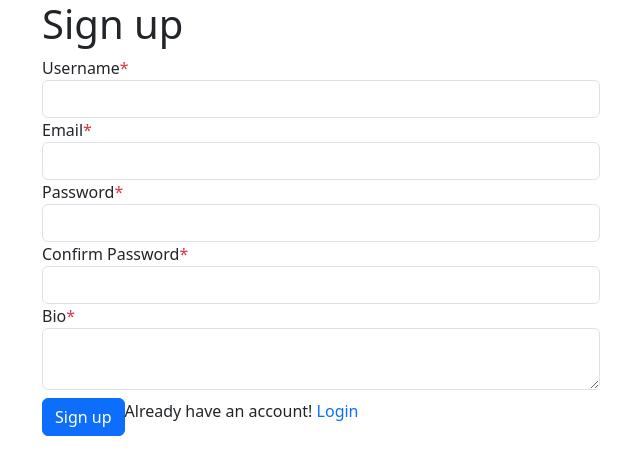
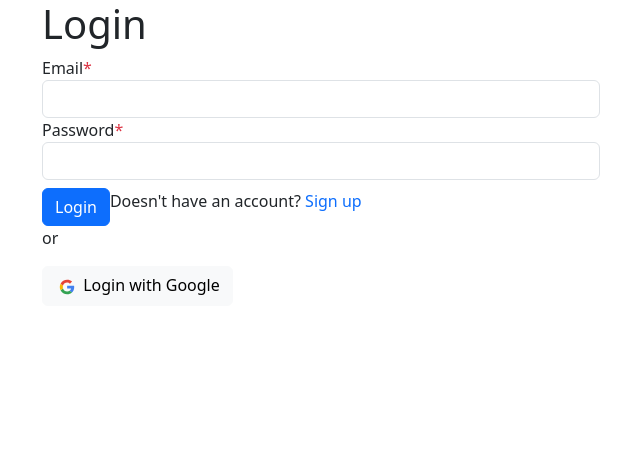
Before and after one commit to taranjeetdev/react-firebase, a React (Create React App) app: page / in a window 1280 px wide. Shown: the top 474 px of the page, without its empty margins (40-680 px from the left). Built offline with nearby package versions, Linux system fonts and the light colour scheme.

Commit message:
chat_project_tollkit_changes

```diff
--- a/package.json
+++ b/package.json
@@ -3,6 +3,7 @@
   "version": "0.1.0",
   "private": true,
   "dependencies": {
+    "@reduxjs/toolkit": "^2.2.7",
     "@testing-library/jest-dom": "^5.17.0",
     "@testing-library/react": "^13.4.0",
     "@testing-library/user-event": "^13.5.0",
@@ -13,6 +14,7 @@
     "react-dom": "^18.3.1",
     "react-icons": "^5.2.1",
     "react-pro-sidebar": "^1.1.0",
+    "react-redux": "^9.1.2",
     "react-router-dom": "^6.23.1",
     "react-scripts": "5.0.1",
     "react-toastify": "^10.0.5",
--- a/src/App.js
+++ b/src/App.js
@@ -24,8 +24,8 @@ function App() {
     { path: "*", element: <Navigate to="/" replace /> },
   ]);
   const BeforeLoginRoutes = () => useRoutes([
-    { path: "/login", element: <Login /> },
-    { path: "/", element: <Signup /> },
+    { path: "/", element: <Login /> },
+    { path: "/signup", element: <Signup /> },
     { path: "*", element: <Navigate to="/" replace /> }
   ]);
   return <BrowserRouter>
--- a/src/Database/firebase.js
+++ b/src/Database/firebase.js
@@ -1,7 +1,7 @@
 // Import the functions you need from the SDKs you need
 import { initializeApp } from "firebase/app";
 import { getAnalytics } from "firebase/analytics";
-import { getAuth } from "firebase/auth";
+import { GoogleAuthProvider, getAuth } from "firebase/auth";
 import { getFirestore } from "firebase/firestore";
 import { getStorage } from "firebase/storage";
 // TODO: Add SDKs for Firebase products that you want to use
@@ -25,3 +25,4 @@ const analytics = getAnalytics(app);
 export const auth = getAuth(app);
 export const db = getFirestore(app);
 export const storage = getStorage(app);
+export const provider = new GoogleAuthProvider();
--- a/src/Database/firebasefunctions.js
+++ b/src/Database/firebasefunctions.js
@@ -3,6 +3,15 @@ import { db, auth } from "./firebase";
 import { doc, getDoc } from 'firebase/firestore';
 import { toast } from "react-toastify";
 
+export const catch_error_handler = (error) => {
+    if(error.message == "Firebase: Error (auth/network-request-failed)."){
+        toast.error("Network Error");
+    }else if(error.message == "Firebase: Error (auth/invalid-credential)."){
+        toast.error("Invalid Credentials");
+    }else{
+        toast.error(error.message);
+    }
+};
 
 export const user_signup = async (userdata) => {
     let usercredentials = await createUserWithEmailAndPassword(auth, userdata.email, userdata.password);
@@ -27,7 +36,7 @@ export const user_login = async (formdata) => {
             toast.success("Login Sucessfully");
         }
     } catch (error) {
-        toast.error(error.message);
+        catch_error_handler(error);
     }
 };
 
--- a/src/auth/Login.js
+++ b/src/auth/Login.js
@@ -1,7 +1,11 @@
-import React, { useState } from 'react'
+import React, { useEffect, useState } from 'react'
 import { Link } from 'react-router-dom'
 import GoogleIcon from '../Images/7123025_logo_google_g_icon.svg'
 import { user_login } from '../Database/firebasefunctions';
+import { toast } from 'react-toastify';
+import { signInWithPopup, signInWithRedirect } from 'firebase/auth';
+import { auth, db, provider } from '../Database/firebase';
+import { doc, getDoc, setDoc } from 'firebase/firestore';
 
 const Login = () => {
     const [formdata, setFormdata] = useState({
@@ -13,6 +17,20 @@ const Login = () => {
         password: ''
     });
     let emailregex = /^[a-zA-Z0-9.!#$%&'*+/=?^_`{|}~-]+@[a-zA-Z0-9-]+(?:\.[a-zA-Z0-9-]+)*$/;
+
+    const [width,setWidth] =  useState(window.innerWidth);
+    const handleSize = () => {
+        setWidth(window.innerWidth);
+    };
+
+    useEffect(() => {
+        window.addEventListener("resize",handleSize);
+        return () => {
+            window.addEventListener("resize",handleSize);
+        }
+    },[]);
+
+    const isMobile = width <= 917;
 
     const handleChange = (e) => {
         const { name, value } = e.target;
@@ -44,6 +62,34 @@ const Login = () => {
         }
     };
 
+    const handleGoogleLogin = async () => {
+        try {
+            const result = isMobile ? await signInWithRedirect(auth,provider) : await signInWithPopup(auth, provider);
+            console.log(result);
+            const userRef = doc(db, 'users', result?.user?.uid);
+            const isdata = await getDoc(userRef);
+            const userdata = {
+                _id: result?.user?.uid,
+                username: result?.user?.displayName,
+                email: result?.user?.email,
+                bio: '',
+                accessToken: result?.user?.accessToken
+            }
+            if (!isdata.exists()) {
+                await setDoc(userRef, userdata);
+                toast.success("Login Successfully");
+                localStorage.setItem('userDetails', JSON.stringify(userdata));
+                window.location.reload();
+            } else if (isdata.exists()) {
+                toast.success("Login Successfully");
+                localStorage.setItem('userDetails', JSON.stringify(userdata));
+                window.location.reload();
+            }
+        } catch (error) {
+            toast.error(error);
+        }
+    };
+
     return (
         <div className='container'>
             <div className='row justify-content-center'>
@@ -60,13 +106,13 @@ const Login = () => {
                         {errors?.password && <span className='text-danger'>{errors?.password}</span>}
                     </div>
                     <button type='submit' className='btn btn-primary mt-2'>Login</button>
-                    <span className='mt-2'>Doesn't have an account? <Link to='/' className='text-decoration-none' >Sign up</Link></span>
+                    <span className='mt-2'>Doesn't have an account? <Link to='/signup' className='text-decoration-none' >Sign up</Link></span>
                 </form>
             </div>
             <div>
                 <p>or</p>
                 <div>
-                    <button className='btn btn-light'><img src={GoogleIcon} height={24} /> Login with Google</button>
+                    <button className='btn btn-light' onClick={handleGoogleLogin}><img src={GoogleIcon} height={24} /> Login with Google</button>
                 </div>
             </div>
         </div>
--- a/src/auth/Signup.js
+++ b/src/auth/Signup.js
@@ -117,7 +117,7 @@ const Signup = () => {
                         {errors?.bio && <span className='text-danger'>{errors?.bio}</span>}
                     </div>
                     <button type='submit' className='btn btn-primary mt-2'>Sign up</button>
-                    <span className='mt-4'>Already have an account! <Link to='/login' className='text-decoration-none' >Login</Link></span>
+                    <span className='mt-4'>Already have an account! <Link to='/' className='text-decoration-none' >Login</Link></span>
                 </form>
             </div>
         </div>
--- /dev/null
+++ b/src/reduxData/User/userSlice.js
@@ -0,0 +1,22 @@
+import { createSlice } from "@reduxjs/toolkit";
+
+const initialState = {
+    user: JSON.parse(localStorage.getItem("userDetails")) || null,
+};
+
+export const userSlice = createSlice({
+    name: 'user',
+    initialState,
+    reducers: {
+        login: (state,action) => {
+            localStorage.setItem("userDetails", JSON.stringify(action.payload));
+        },
+        logout: (state) => {
+            state.user = null;
+        }
+    }
+});
+
+export const {login, logout} = userSlice.actions;
+
+export default userSlice.reducer;
--- /dev/null
+++ b/src/reduxData/rootReducer.js
@@ -0,0 +1,9 @@
+import { combineReducers } from "@reduxjs/toolkit";
+import userSlice from "./User/userSlice";
+
+
+const rootReducer = combineReducers({
+    auth: userSlice
+});
+
+export default rootReducer;
--- /dev/null
+++ b/src/reduxData/store.js
@@ -0,0 +1,9 @@
+import { configureStore } from "@reduxjs/toolkit";
+import rootReducer from "./rootReducer";
+
+
+const store = configureStore({
+    reducer: rootReducer,
+});
+
+export default store;
```
Also changed, not shown: src/index.js (+6 -2 lines).
